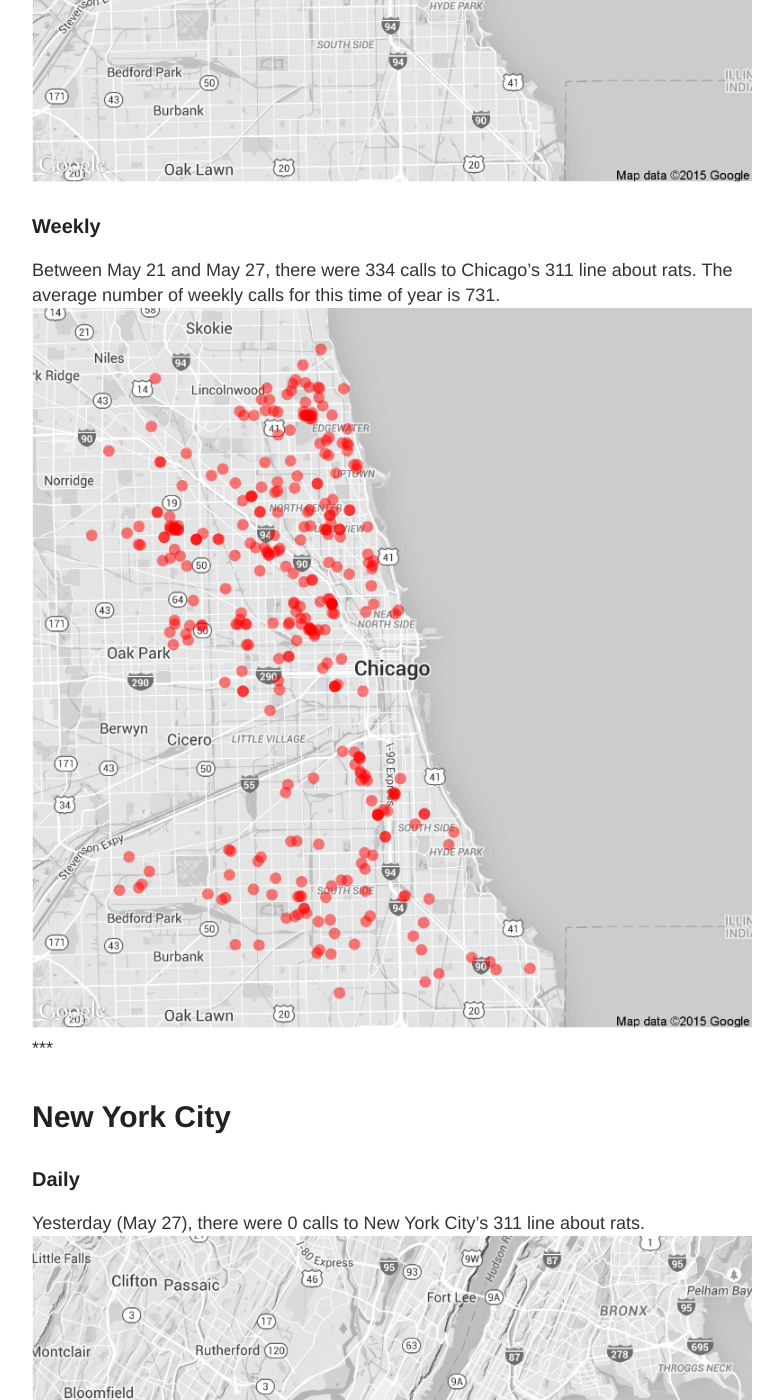
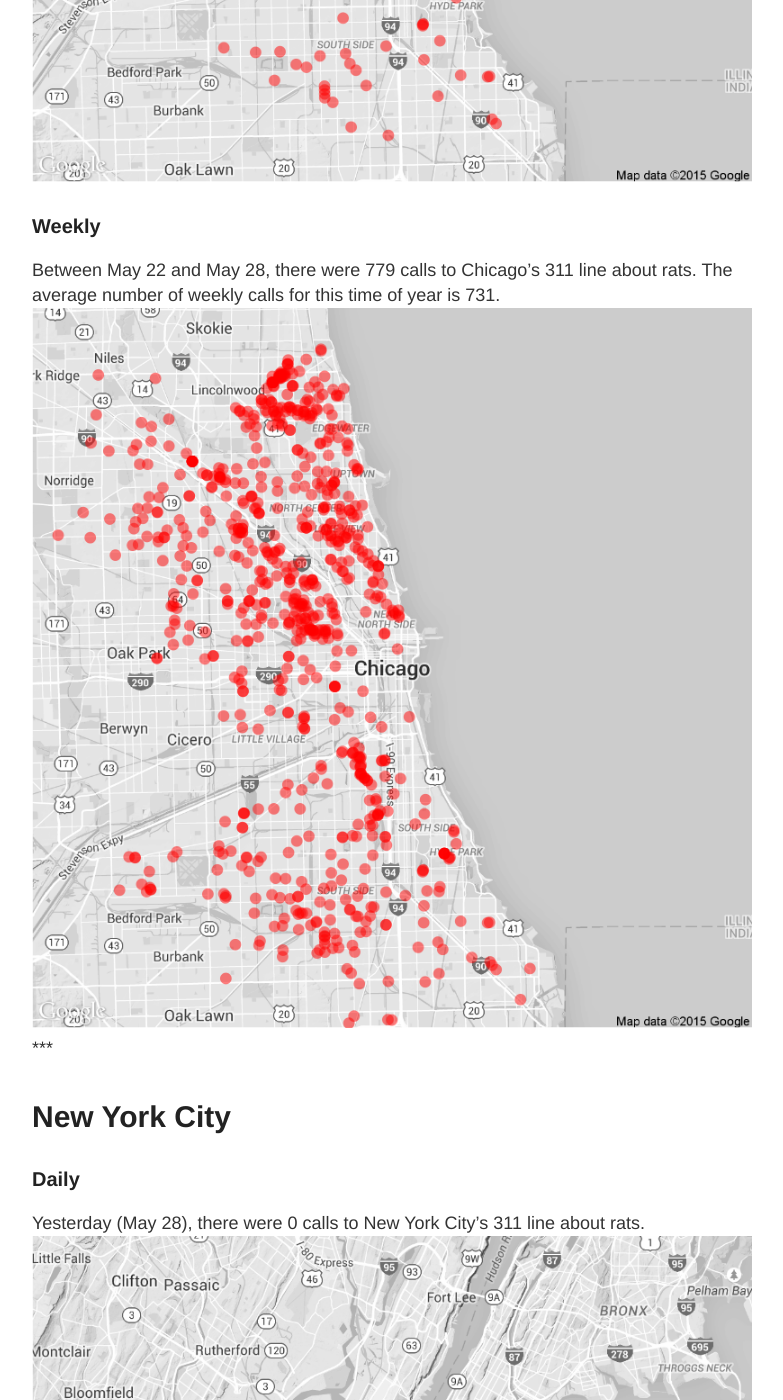
Before and after one commit to DanielHadley/ratmaps, a Jekyll site: the page built from daily.md, in a window 1280 px wide and 1400 px high, scrolled down 1033 px. Shown: the whole window, without its empty margins (248-1031 px from the left). Built offline with Jekyll 4.4.1, drawn with Linux system fonts in a browser that asks for light colours; comment, search, counter and statistics services are not loaded; some of the changed text lies outside the part shown.

Commit message:
Daily Maps

```diff
--- a/daily.md
+++ b/daily.md
@@ -15,22 +15,22 @@
 
 ### Daily
 
-Yesterday (May 27), there were 0 calls to Chicago's 311 line about rats.
+Yesterday (May 28), there were 178 calls to Chicago's 311 line about rats.
 ![Chicago rat calls to 311 weekly map]({{ site.cityimages }}/daily/Chicago_Rat_Map_Daily.png)
 
 ### Weekly
-Between May 21 and May 27, there were 334 calls to Chicago's 311 line about rats. The average number of weekly calls for this time of year is 731.
+Between May 22 and May 28, there were 779 calls to Chicago's 311 line about rats. The average number of weekly calls for this time of year is 731.
 ![Chicago rat calls to 311 weekly map]({{ site.cityimages }}/daily/Chicago_Rat_Map_Weekly.png)
 ***
 # New York City <a id="nyc"><a>
 
 ### Daily
 
-Yesterday (May 27), there were 0 calls to New York City's 311 line about rats.
+Yesterday (May 28), there were 0 calls to New York City's 311 line about rats.
 ![NYC rat calls to 311 weekly map]({{ site.cityimages }}/daily/NYC_Rat_Map_Daily.png)
 
 ### Weekly
-Between May 21 and May 27, there were 0 calls to New York City's 311 line about rats. The average number of weekly calls for this time of year is 271.
+Between May 22 and May 28, there were 0 calls to New York City's 311 line about rats. The average number of weekly calls for this time of year is 271.
 ![NYC rat calls to 311 weekly map]({{ site.cityimages }}/daily/NYC_Rat_Map_Weekly.png)
 
 Each red dot represents one call about a rat seen in that location. The dots are transparent, so multiple calls from one location will be seen as a solid dot. The usual caveats apply: more calls do not necessarily mean that there are more rats in that location than other parts of the city. A cluster of dots could indicate that one resident is unusually vocal about rodents in his or her neighborhood. Also, more densely populated neighborhoods tend to make more calls to 311.
```
Also changed, not shown: images/pages/daily/Chicago_Rat_Map_Daily.png, images/pages/daily/Chicago_Rat_Map_Weekly.png, images/pages/daily/NYC_Rat_Map_Daily.png, images/pages/daily/NYC_Rat_Map_Weekly.png.
